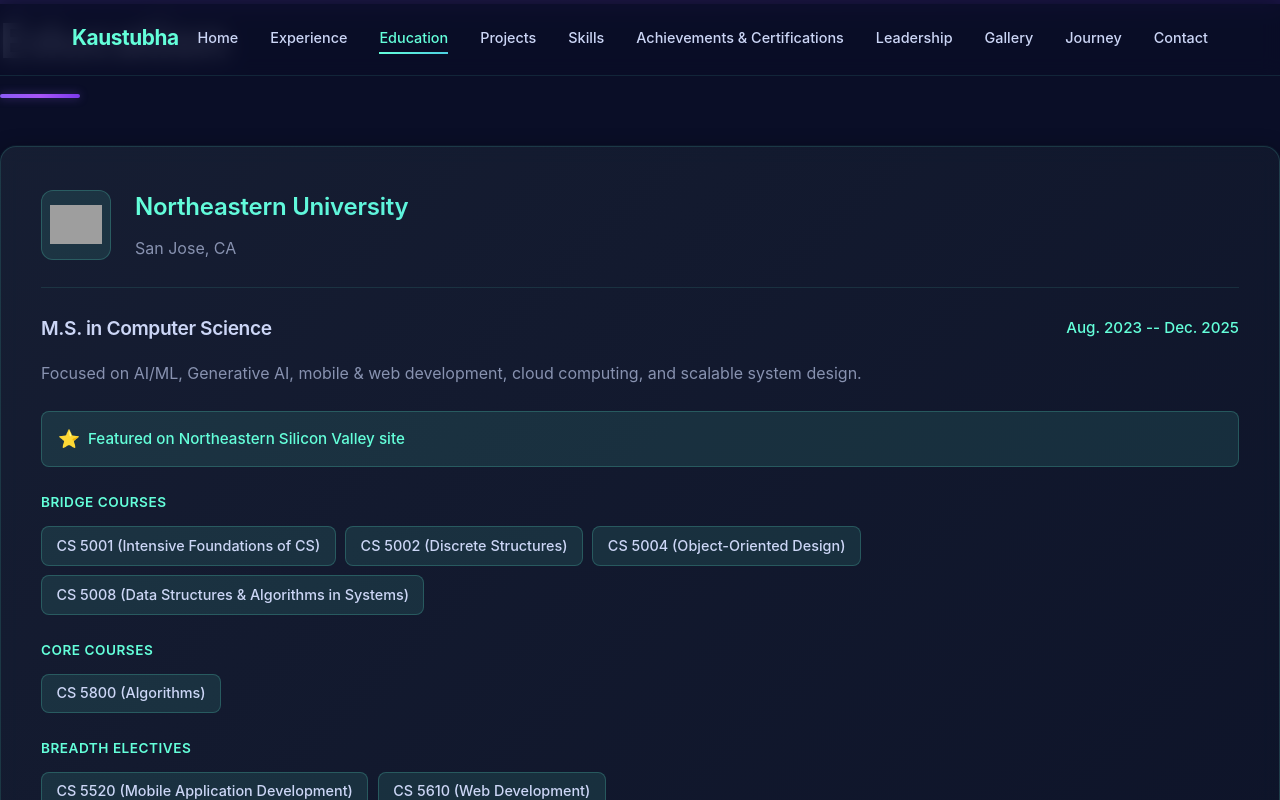
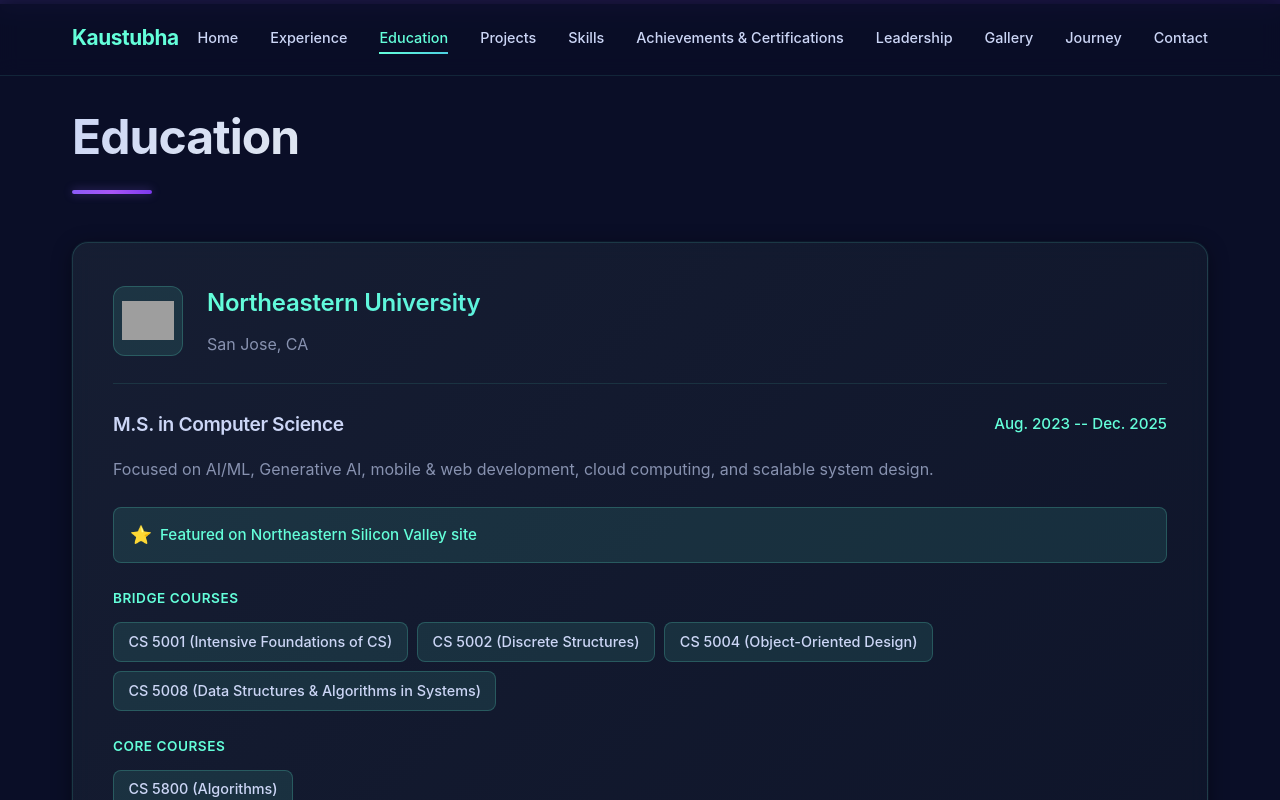
Before and after one commit to Kaustubha-09/Kaustubha-09.github.io, a React (Vite) app: page /education in a window 1280 px wide. Shown: the top 800 px of the page. Built offline with nearby package versions, Linux system fonts and the light colour scheme; grey boxes are pictures that could not be loaded.

Commit message:
Add page titles with consistent styling and colored accent bars

```diff
--- a/src/pages/Education/Education.jsx
+++ b/src/pages/Education/Education.jsx
@@ -32,7 +32,8 @@
 
   return (
     <section className={styles.section}>
-      <h2 className={styles.title}>Education</h2>
+      <div className={styles.content}>
+        <h1 className={styles.title}>Education</h1>
         {educationData.map((education, idx) => (
           <div
             key={idx}
@@ -42,6 +43,7 @@
             <EducationCard education={education} />
           </div>
         ))}
+      </div>
     </section>
   );
 };
--- a/src/pages/Skills/Skills.jsx
+++ b/src/pages/Skills/Skills.jsx
@@ -31,7 +31,8 @@
 
   return (
     <section className={styles.section}>
-      <h2 className={styles.title}>Technical Skills</h2>
+      <div className={styles.content}>
+        <h1 className={styles.title}>Skills & Tools</h1>
         {skillsData.map((group, idx) => (
           <div
             key={idx}
@@ -50,6 +51,7 @@
             </div>
           </div>
         ))}
+      </div>
     </section>
   );
 };
```
Lines whose indentation alone changed are shown as unchanged.
